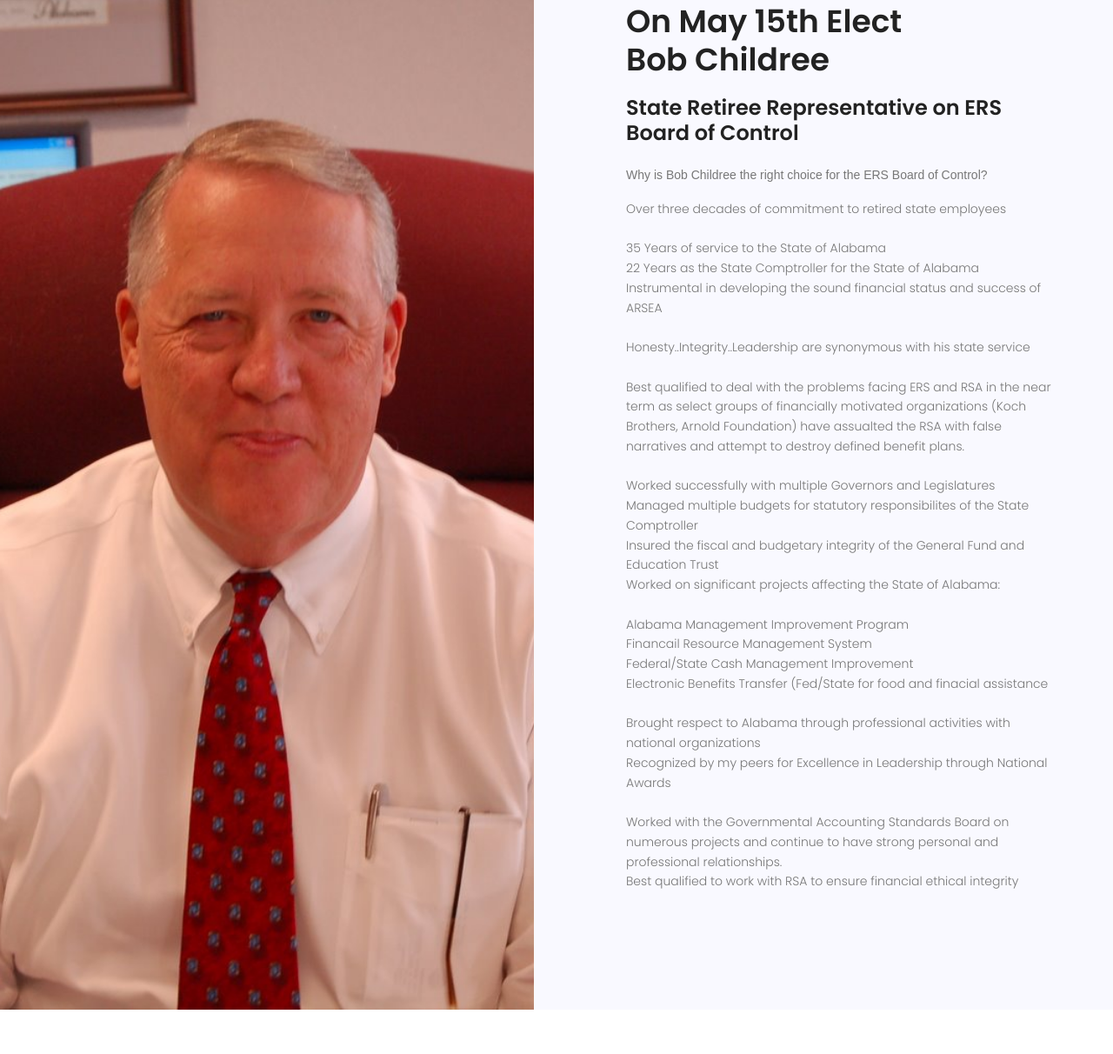
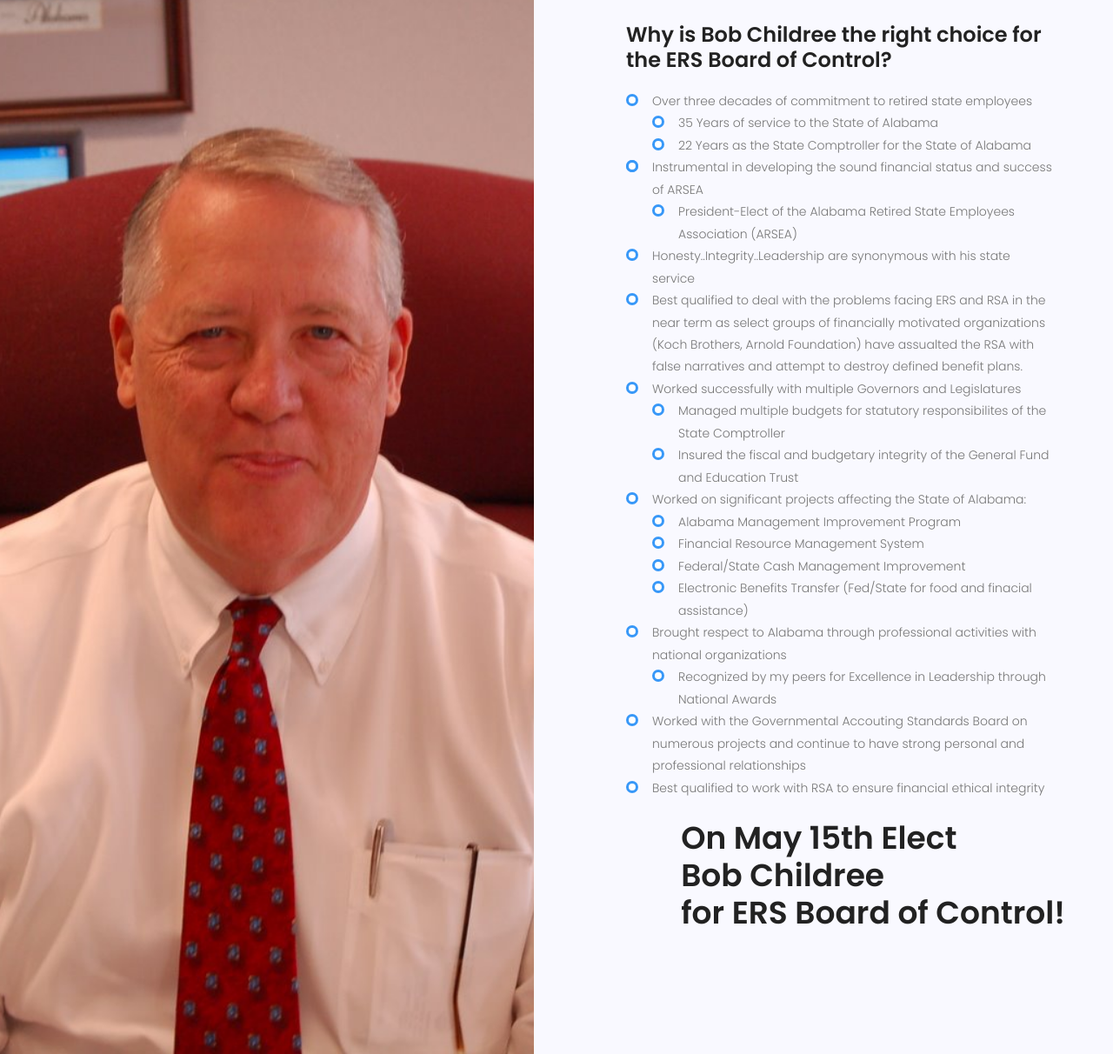
Before and after one commit to RRandle/Campaign-Project, a plain HTML site: page about.html in a window 1280 px wide. Shown: the part 1173-2385 px from the top of the page at 87% size. Drawn offline with nearby package versions, Linux system fonts and the light colour scheme; some packages are replaced by stand-ins of ours.

Commit message:
Launchable - need updates

```diff
--- a/about.html
+++ b/about.html
@@ -108,44 +108,62 @@
 				<div class="container">
 					<div class="row align-items-center justify-content-end">
 						<div class="col-lg-6 no-padding home-about-right">
-							<h1>
+							<!--<h1>
 								On May 15th Elect  <br>
 								Bob Childree
+							</h1>-->
+							<!--<h3> State Retiree Representative on ERS Board of Control</h3> -->
+								<br>
+								<h3 class="mb-20">Why is Bob Childree the right choice for the ERS Board of Control?</h3>
+								<div class="">
+									<ul class="unordered-list">
+										<li>Over three decades of commitment to retired state employees
+											<ul>
+												<li> 35 Years of service to the State of Alabama</li>
+												<li>22 Years as the State Comptroller for the State of Alabama </li>
+											</ul>
+										</li>
+
+										<li></li>
+										<li>Instrumental in developing the sound financial status and success of ARSEA
+											<ul>
+												<li>President-Elect of the Alabama Retired State Employees Association (ARSEA) </li>
+											</ul>
+										</li>
+										<li>Honesty..Integrity..Leadership are synonymous with his state service</li>
+										<li>Best qualified to deal with the problems facing ERS and RSA in the near term as select groups of financially motivated organizations (Koch Brothers, Arnold Foundation) have
+									assualted the RSA with false narratives and attempt to destroy defined benefit plans.</li>
+										<li>Worked successfully with multiple Governors and Legislatures
+											<ul>
+												<li>Managed multiple budgets for statutory responsibilites of the State Comptroller</li>
+												<li>Insured the fiscal and budgetary integrity of the General Fund and Education Trust</li>
+											</ul>
+										</li>
+
+										<li>Worked on significant projects affecting the State of Alabama:
+											<ul>
+												<li> <span> Alabama Management Improvement Program </span> </li>
+												<li><span>Financial Resource Management System </span> </li>
+												<li> <span>Federal/State Cash Management Improvement </span></li>
+												<li><span>Electronic Benefits Transfer (Fed/State for food and finacial assistance)</span></li>
+											</ul>
+										</li>
+										<li>Brought respect to Alabama through professional activities with national organizations
+											<ul>
+											<li>Recognized by my peers for Excellence in Leadership through National Awards</li>
+											</ul>
+										</li>
+										<li>Worked with the Governmental Accouting Standards Board on numerous projects and continue to have strong personal and professional relationships</li>
+										<li>Best qualified to work with RSA to ensure financial ethical integrity</li>
+									</ul>
+									<br>
+							<h1 class="row align-items-center justify-content-end">
+								On May 15th Elect  <br>
+								Bob Childree
+								<br>
+								for ERS Board of Control!
 							</h1>
-							<h3> State Retiree Representative on ERS Board of Control</h3>
-								<br>
-							<p>
-								Why is Bob Childree the right choice for the ERS Board of Control?
-								<ul> Over three decades of commitment to retired state employees </ul>
-								<br>
-									<div>
-										<ul> 35 Years of service to the State of Alabama
-										<ul> 22 Years as the State Comptroller for the State of Alabama </ul>
-									</div>
-								<ul>Instrumental in developing the sound financial status and success of ARSEA <ul>
-								<br>
-								<ul> Honesty..Integrity..Leadership are synonymous with his state service </ul>
-								<br>
-								<ul> Best qualified to deal with the problems facing ERS and RSA in the near term as select groups of financially motivated organizations (Koch Brothers, Arnold Foundation) have
-									assualted the RSA with false narratives and attempt to destroy defined benefit plans.</ul>
-								<br>
-								<ul> Worked successfully with multiple Governors and Legislatures</ul>
-										<li> Managed multiple budgets for statutory responsibilites of the State Comptroller </li>
-										<li> Insured the fiscal and budgetary integrity of the General Fund and Education Trust </li>
-								<ul> Worked on significant projects affecting the State of Alabama: </ul>
-								<br>
-									<ol> Alabama Management Improvement Program </ol>
-									<ol> Financail Resource Management System </ol>
-									<ol> Federal/State Cash Management Improvement </ol>
-									<ol> Electronic Benefits Transfer (Fed/State for food and finacial assistance</ol>
-								<br>
-								<ul> Brought respect to Alabama through professional activities with national organizations
-								<br>
-								<li> Recognized by my peers for Excellence in Leadership through National Awards
-								</ul>
-								<br>
-								<ul> Worked with the Governmental Accounting Standards Board on numerous projects and continue to have strong personal and professional relationships.</ul>
-								<ul> Best qualified to work with RSA to ensure financial ethical integrity </ul>
+
 
 
 							</p>
```
